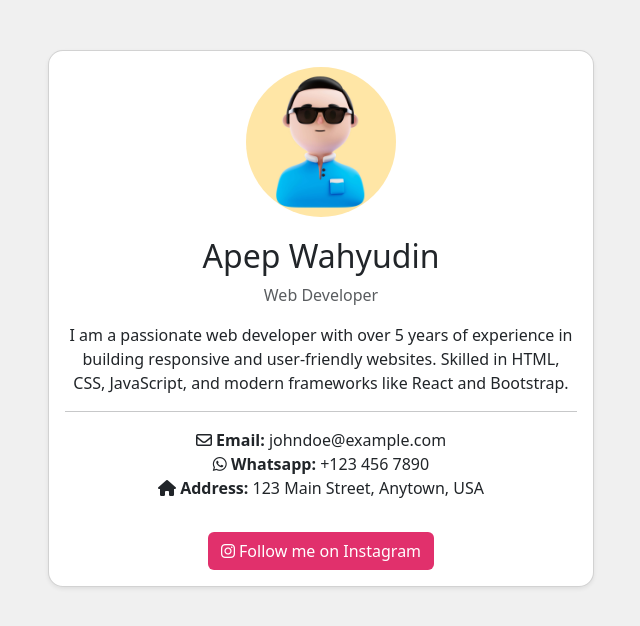
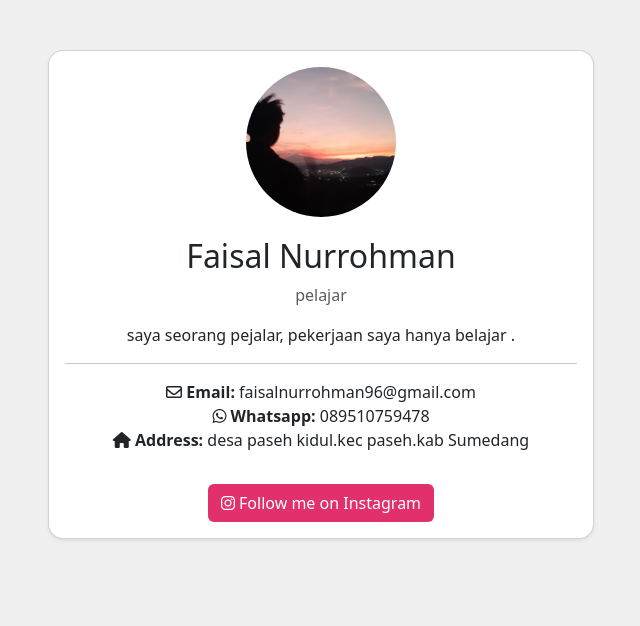
Before and after one commit to Hanns2111/pcc_faisal_X-RPL2, a plain HTML site: page index.html in a window 1280 px wide. Shown: the whole page, without its empty margins (319-959 px from the left). Drawn offline with nearby package versions, Linux system fonts and the light colour scheme.

Commit message:
Update index.html

```diff
--- a/index.html
+++ b/index.html
@@ -14,18 +14,18 @@
             <div class="col-md-6">
                 <div class="card shadow-sm">
                     <div class="card-body text-center">
-                        <img src="avatar.jpg" alt="Profile Image" class="profile-img">
-                        <h2>Apep Wahyudin</h2>
-                        <p class="text-muted">Web Developer</p>
-                        <p>I am a passionate web developer with over 5 years of experience in building responsive and user-friendly websites. Skilled in HTML, CSS, JavaScript, and modern frameworks like React and Bootstrap.
+                        <img src="IMG-20241030-WA0001.jpg" alt="Profile Image" class="profile-img">
+                        <h2>Faisal Nurrohman</h2>
+                        <p class="text-muted">pelajar</p>
+                        <p>saya seorang pejalar, pekerjaan saya hanya belajar .
                         </p>
                         <hr>
                         <ul class="list-unstyled">
-                            <li><i class="fa-regular fa-envelope"></i> <strong>Email:</strong> johndoe@example.com</li>
-                            <li><i class="fa-brands fa-whatsapp"></i> <strong>Whatsapp:</strong> +123 456 7890</li>
-                            <li><i class="fa-solid fa-house"></i> <strong>Address:</strong> 123 Main Street, Anytown, USA</li>
+                            <li><i class="fa-regular fa-envelope"></i> <strong>Email:</strong> faisalnurrohman96@gmail.com</li>
+                            <li><i class="fa-brands fa-whatsapp"></i> <strong>Whatsapp:</strong> 089510759478</li>
+                            <li><i class="fa-solid fa-house"></i> <strong>Address:</strong> desa paseh kidul.kec paseh.kab Sumedang </li>
                         </ul>
-                        <a href="https://www.instagram.com/sebuahsemangat" target="_blank" class="btn btn-instagram mt-3">
+                        <a href="https://www.instagram.com/faislajawee?igsh=MXhwZzRhZ3lhczdkZg== target="_blank" class="btn btn-instagram mt-3">
                             <i class="fab fa-instagram"></i> Follow me on Instagram
                         </a>
                     </div>
```
